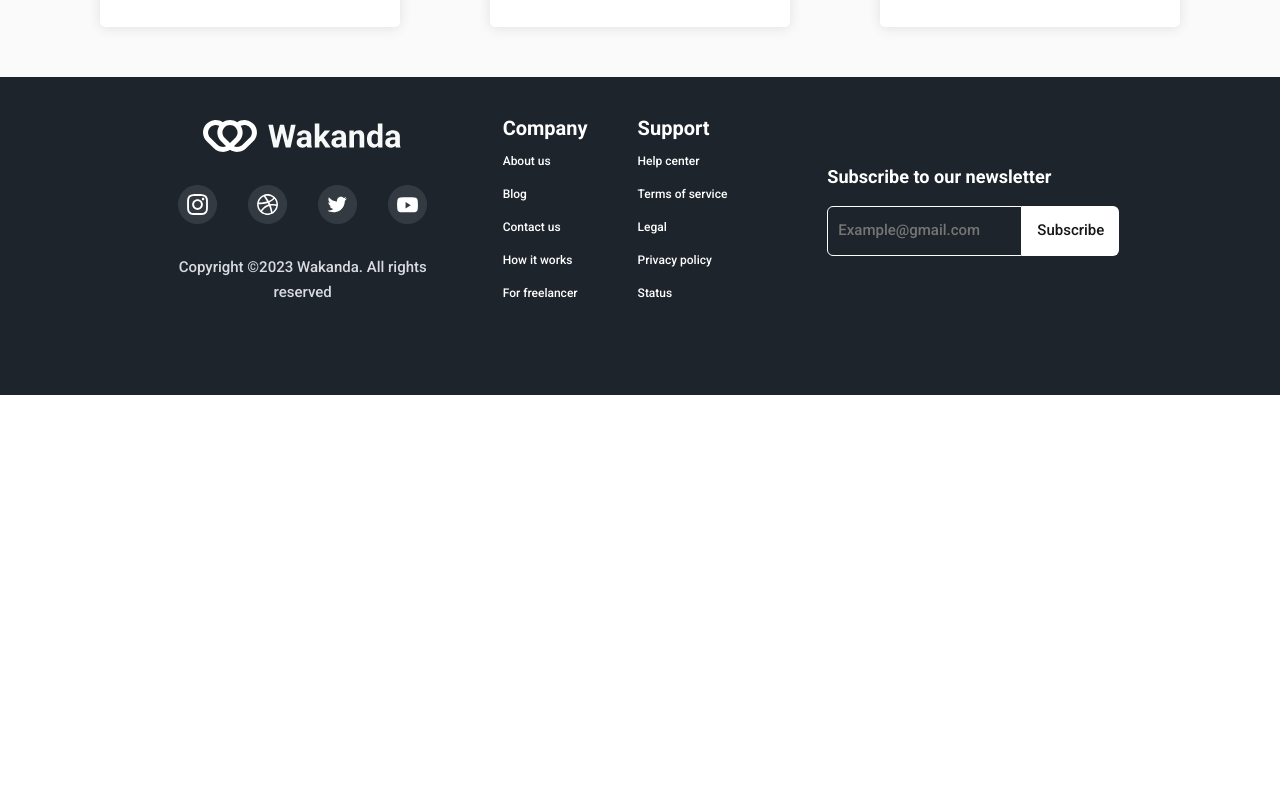
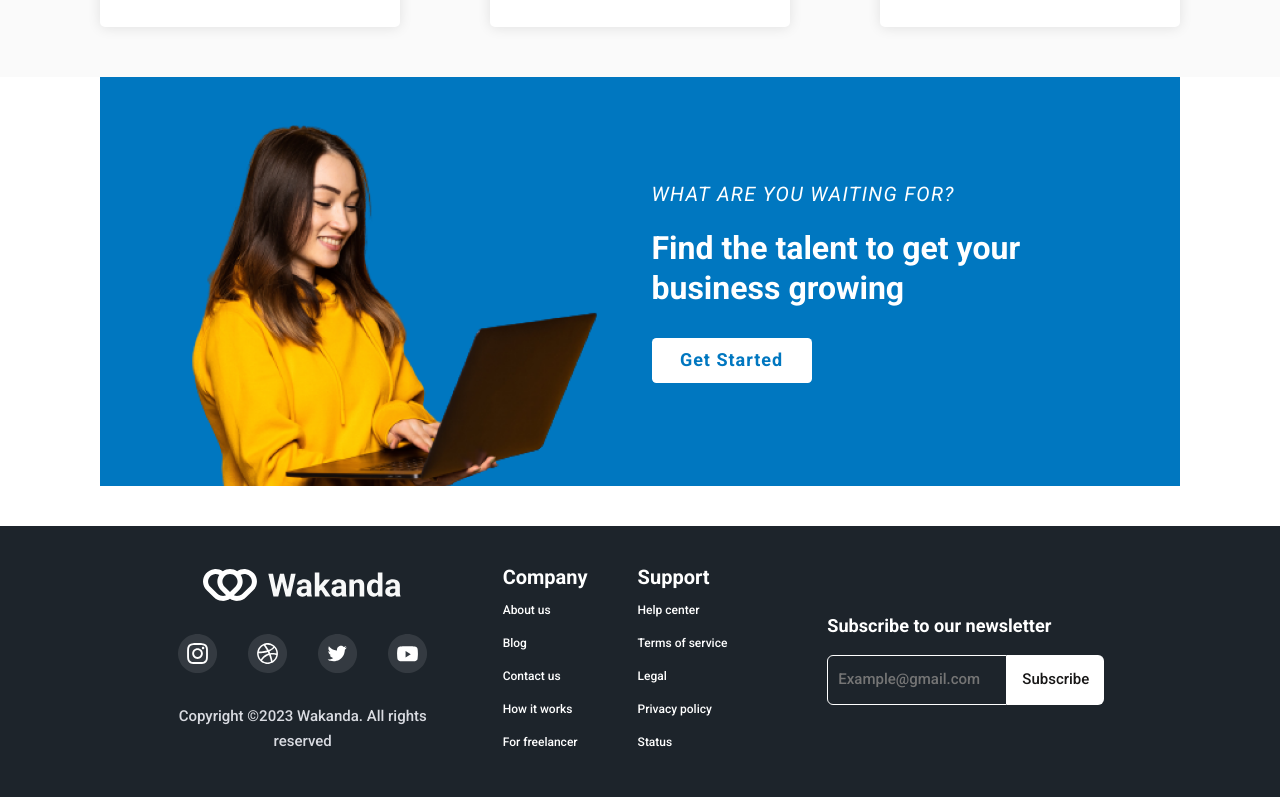
Before and after one commit to carBoggio/Wakanda, a plain HTML site: page index.html in a window 1280 px wide. Shown: the part 3096-3893 px from the top of the page. Before the commit the page ends 3491 px from the top, so only its background shows below. Drawn offline with nearby package versions, Linux system fonts and the light colour scheme.

Commit message:
new things

```diff
--- a/index.html
+++ b/index.html
@@ -145,6 +145,15 @@
           </div>
         </div>
       </div>
+      <div class="box-7">
+        <div class="box-7__container"> <img class="box-7__img" src="./CSS/img/cute-asian-woman-studying-laptop-smiling-standing-against-yellow-wall-min 1.png" alt="woman">
+          <div class="box-7__text">
+            <p class="box-7__p">WHAT ARE YOU WAITING FOR?</p>
+            <h2 class="box-7__h2">Find the talent to get your business growing</h2>
+            <button class="box-7__button">Get Started</button>
+          </div>
+        </div>
+      </div>
     </main>
     <footer class="footer">
       <div class="box-f-1">
--- a/sass/_input-css.scss
+++ b/sass/_input-css.scss
@@ -8,7 +8,7 @@
 
   .input {
     min-height: 50px;
-
+    max-width: 18rem;
     padding: 0 1rem;
     color: #fff;
     font-size: 15px;
--- a/sass/_main.scss
+++ b/sass/_main.scss
@@ -467,3 +467,83 @@ gap: 1rem ;
 }
 
 }
+
+.box-7 {
+    display: flex;
+    flex-wrap: wrap;
+    align-content: center;
+    width: 100%;
+    justify-content: center;
+    &__container {
+        flex-wrap: wrap;
+        display: flex;
+        align-content: center;
+        justify-content: center;
+        background: mix-and-vars.$main-color;
+        width: calc(100% - 8rem);
+        max-width: 1080px;
+        gap: 4rem;
+        padding: 4rem 0 0 0;
+        margin-bottom: 4rem;
+
+    }
+    &__img {
+        width: 90%;
+        max-width: 433px;
+        order: 2;
+    }
+    &__text {
+        order: 3;
+        display: flex;
+        align-content: center;
+        flex-direction: column;
+        justify-content: center;
+        width: 45rem;
+        gap: 3rem;
+    }
+    &__p {
+        font-family: 'Roboto';
+        font-style: italic;
+        font-weight: 100;
+        font-size: 2rem;
+        line-height: 8px;
+        /* identical to box height */
+
+        letter-spacing: 1.33333px;
+
+        color: #FFFFFF;
+    }
+    &__h2 {
+
+        font-family: 'Roboto';
+        font-style: normal;
+        font-weight: 700;
+        font-size: 3.2rem;
+        line-height: 125%;
+        /* or 27px */
+        color: #FFFFFF;
+    }
+    &__button {
+        @include mix-and-vars.button($font-color: mix-and-vars.$main-color, $bg-color: white);
+        margin-bottom: 3rem;
+    }
+
+
+}
+
+@media (max-width: 600px) {
+    .box-7 {
+        &__text{
+            padding: 0 2rem 0 2rem;
+        }
+        &__p {
+            text-align: center;
+            font-size: 1.8rem;
+            line-height: 3rem;
+        }
+    }
+    .box-6__h2 {
+        text-align: center;
+        padding: 2rem;
+    }
+}
```
Also changed, not shown: CSS/img/cute-asian-woman-studying-laptop-smiling-standing-against-yellow-wall-min 1.png (added), CSS/styles.css, 1 other file.
